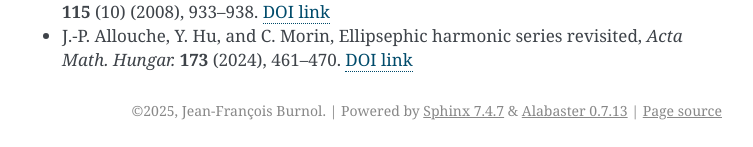
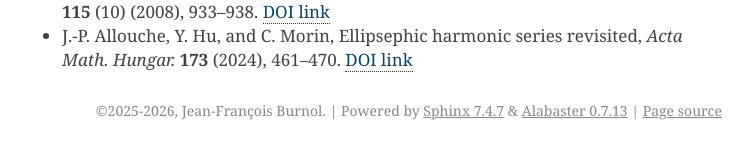
Before and after one commit to burnol-math/irwin, a Sphinx documentation site: the page built from docs/index.rst, in a window 1280 px wide and 900 px high, scrolled down 6636 px. Shown: the part 750-897 px from the top of the window, without its empty margins (388-1141 px from the left). Built offline with Sphinx 7.4.7, drawn with Linux system fonts in a browser that asks for light colours.

Commit message:
[DOC] Update Copyright years in gitlab front page

```diff
--- a/docs/conf.py
+++ b/docs/conf.py
@@ -7,7 +7,7 @@
 # https://www.sphinx-doc.org/en/master/usage/configuration.html#project-information
 
 project = 'Irwin'
-copyright = '2025, Jean-François Burnol'
+copyright = '2025-2026, Jean-François Burnol'
 author = 'Jean-François Burnol'
 release = ''
 
```
